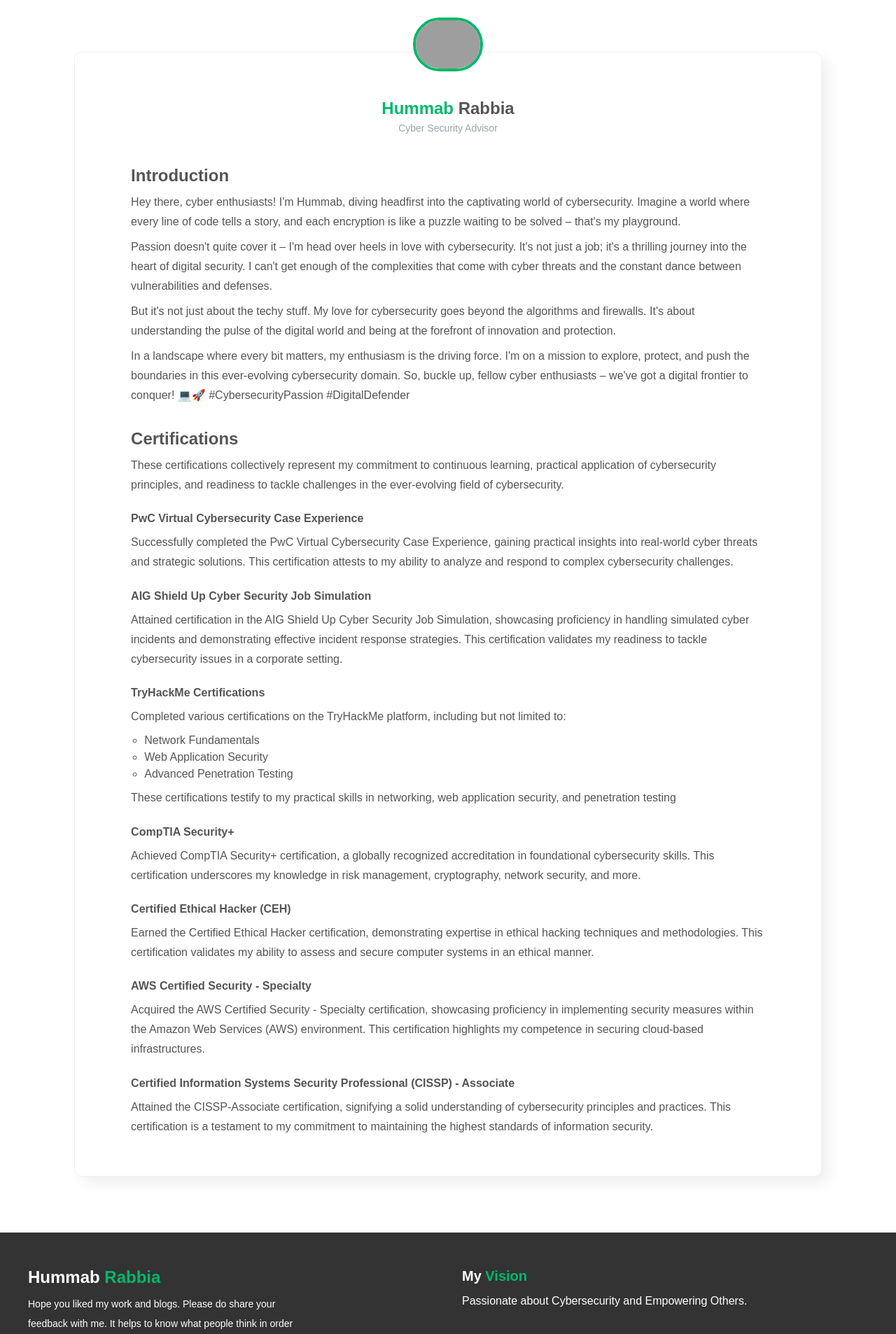
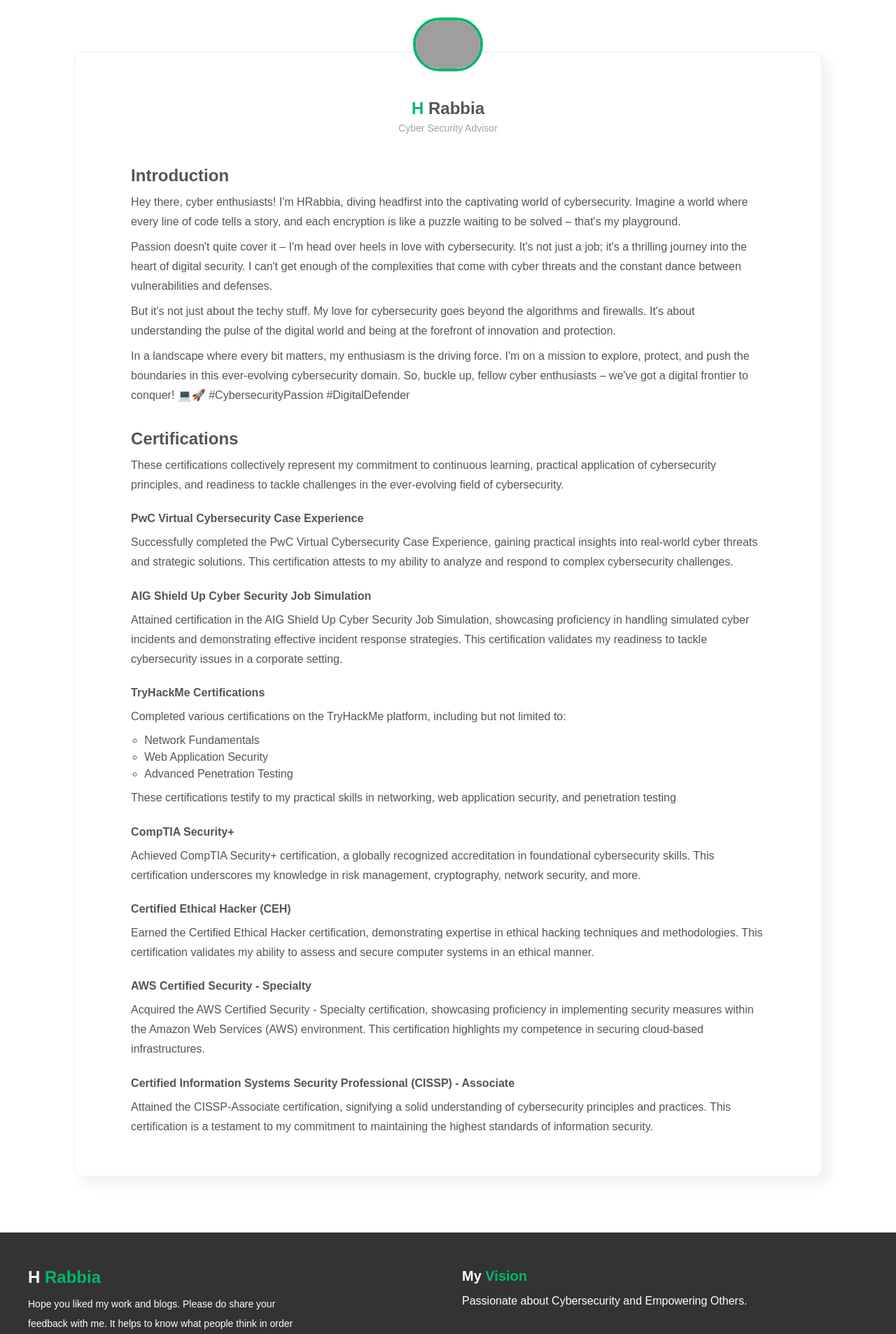
Before and after one commit to Aamir2000/Portfolio-Next-JS-Template, a Next.js app: page /about in a window 1280 px wide. Shown: the part 100-2006 px from the top of the page at 70% size. Built offline with nearby package versions, Linux system fonts and the light colour scheme; grey boxes are pictures that could not be loaded.

Commit message:
Changed user name

```diff
--- a/package.json
+++ b/package.json
@@ -1,5 +1,5 @@
 {
-  "name": "hummab-portfolio",
+  "name": "hrabbia-portfolio",
   "version": "0.1.0",
   "private": true,
   "scripts": {
--- a/src/app/about/page.tsx
+++ b/src/app/about/page.tsx
@@ -8,9 +8,9 @@ export default function About() {
                 <div className="app__about__card">
                     <header className="app__about__card__meta">
                         <Image src="https://images.pexels.com/photos/11506216/pexels-photo-11506216.jpeg" width={100}
-                               height={100} alt="Hummab&apos;s Pic" className="app__about__card__picture"/>
+                               height={100} alt="HRabbia's Pic" className="app__about__card__picture"/>
                         <div className="app__about__card__profile">
-                            <h3>Hummab <span>Rabbia</span></h3>
+                            <h3>H <span>Rabbia</span></h3>
                             <span>Cyber Security Advisor</span>
                         </div>
                     </header>
@@ -19,7 +19,7 @@ export default function About() {
 
                     <h4>Introduction</h4>
                     <p>
-                        Hey there, cyber enthusiasts! I&apos;m Hummab, diving headfirst into the captivating world of
+                        Hey there, cyber enthusiasts! I&apos;m HRabbia, diving headfirst into the captivating world of
                         cybersecurity. Imagine a world where every line of code tells a story, and each encryption is
                         like a puzzle waiting to be solved – that&apos;s my playground.
                     </p>
--- a/src/app/layout.tsx
+++ b/src/app/layout.tsx
@@ -7,7 +7,7 @@ import {Footer} from "@/components/Footer/Footer";
 const inter = Inter({ subsets: ['latin'] })
 
 export const metadata: Metadata = {
-  title: 'Hummab Rabia || Cyber Security Expert',
+  title: 'HRabia || Cyber Security Expert',
   description: `Hi I'm Hummab, I love everything cyber security related. It's my passion and love that drives my motivation to protect and secure business against all the bad odds.`,
 }
 
--- a/src/components/Footer/Footer.tsx
+++ b/src/components/Footer/Footer.tsx
@@ -7,7 +7,7 @@ export function Footer() {
             <div className="app__footer">
                 <div className="app__container">
                     <div className="app__footer__left">
-                        <h3>Hummab <span>Rabbia</span></h3>
+                        <h3>H <span>Rabbia</span></h3>
                         <p>Hope you liked my work and blogs. Please do share your feedback with me. It helps to know
                             what people think in order to advance my career and grow a little</p>
                         <div className="app__footer__socials">
--- a/src/components/Home/Hero/Hero.tsx
+++ b/src/components/Home/Hero/Hero.tsx
@@ -10,7 +10,7 @@ export default function Hero() {
             <div className="app__container">
                 <div className="app__hero__left">
                     <h1>
-                        Hi, I&apos;m <span>Hummab</span> <br />
+                        Hi, I&apos;m <span>HRabbia</span> <br />
                         Professional Cyber Security Expert
                     </h1>
                     <p>Hummab a relentless guardian of the digital realm. With a passion for puzzles and an unwavering commitment to safeguarding the online world from cyber attacks and online threats</p>
```
